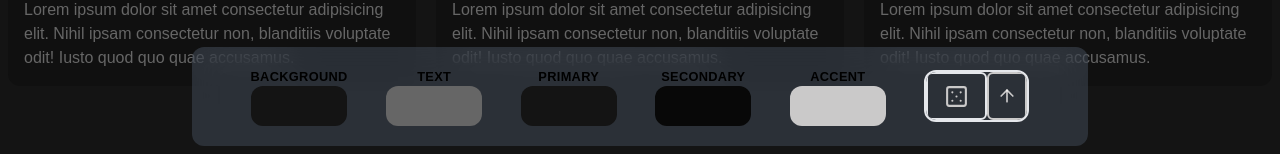
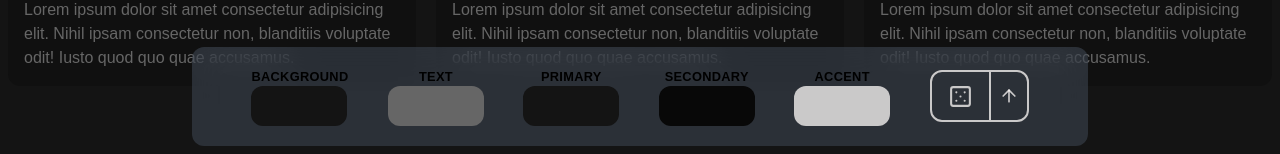
Before and after one commit to moki-moki/ui-vis, a React (Vite) app in the folder client/: page / in a window 1280 px wide. Shown: the part 646-800 px from the top of the page. Built offline with nearby package versions, Linux system fonts and the light colour scheme.

Commit message:
style: removing borders

```diff
--- a/client/src/components/toolkit/dice.tsx
+++ b/client/src/components/toolkit/dice.tsx
@@ -18,17 +18,17 @@ const Dice = ({ selected, generateColors }: Props) => {
 
   return (
     <div className="relative">
-      <div className="flex justify-between border-border-color border-2 rounded-xl overflow-hidden">
+      <div className="flex justify-between border-accent-color border-2 rounded-xl overflow-hidden">
         <Button
           type="button"
-          className="h-12 bg-secondary-main px-4 py-2 text-accent-color border-r-2 border-border-color hover:bg-accent-color hover:text-text-color"
+          className="border-none rounded-none h-12 bg-secondary-main px-4 py-2 text-accent-color hover:bg-accent-color hover:text-text-color"
           onClick={() => generateColors(selected)}
         >
           <Dice5 size={25} />
         </Button>
         <Button
           type="button"
-          className="p-2 text-accent-color bg-secondary-main"
+          className="border-r-0 border-t-0 border-b-0 border-l-2 rounded-none border-accent-color p-2 text-accent-color bg-secondary-main"
           onClick={menuToggler}
         >
           <ArrowUp size={20} />
--- a/client/src/components/toolkit/toolkit.tsx
+++ b/client/src/components/toolkit/toolkit.tsx
@@ -29,7 +29,7 @@ const Toolkit = () => {
     applyColorsToRoot(colorScheme);
   };
 
-  useKeyBind('Space', () => generateColors(selected));
+  useKeyBind('R', () => generateColors(selected));
 
   return (
     <div className="bg-slate-500/30 backdrop-blur-lg p-5 flex justify-evenly items-center max-w-4xl m-auto fixed bottom-2 left-0 right-0 rounded-xl">
--- a/client/src/hooks/useKeyBind.ts
+++ b/client/src/hooks/useKeyBind.ts
@@ -3,7 +3,7 @@ import { useCallback, useEffect } from 'react';
 export const useKeyBind = (key: string, callback: () => void) => {
   const handleKeybind = useCallback(
     (e: KeyboardEvent) => {
-      if (e.code === key) {
+      if (e.shiftKey && e.key === key) {
         e.preventDefault();
         callback();
       }
```
